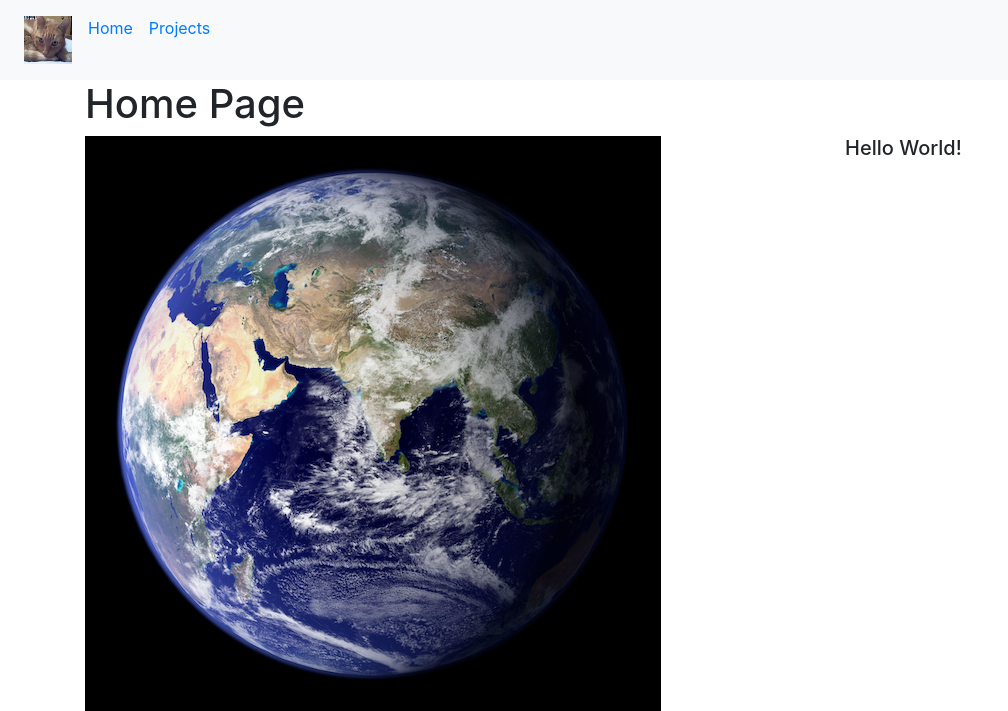
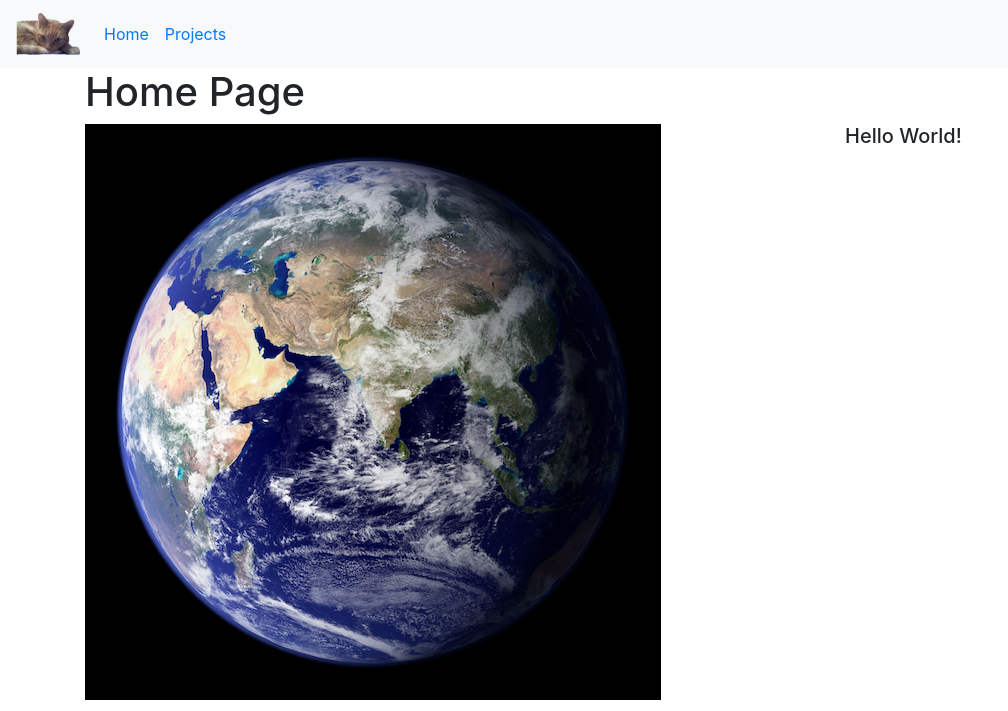
Before and after one commit to lizschley/number_six, a Django app: page / in a window 1280 px wide. Shown: the top 711 px of the page, without its empty margins (0-1008 px from the left). Run offline with Django 3.2, Linux system fonts and the light colour scheme; parts of the project's set-up code (start-up, migrations or seed data) failed here and were passed over; some libraries are stand-ins or nearby versions.

Commit message:
Made logo background transparent

```diff
--- a/templates/base.html
+++ b/templates/base.html
@@ -10,11 +10,12 @@
     {% load static %}
     <!-- A grey horizontal navbar that becomes vertical on small screens -->
     <nav class="navbar navbar-expand-sm bg-light">
+      <a class="navbar-brand" href="/">
+        {% load static %}
+         <img src='{%static "home/img/mac.png" %}' alt='logo' height='42' width='64'>
+      </a>
       <!-- Links -->
       <ul class="navbar-nav">
-        <li class="nav-item">
-            <a class="nav-link" href="/"><img src='{%static "home/img/mac.png" %}' alt='logo' height='48' width='48'></a>
-        </li>
         <li class="nav-item">
           <a class="nav-link" href="/">Home</a>
         </li>
```
Also changed, not shown: home/static/home/img/mac.png.
